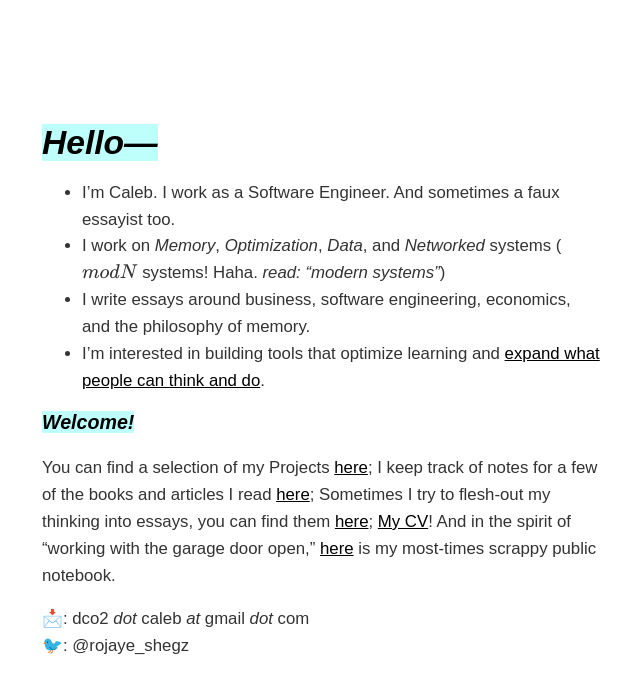
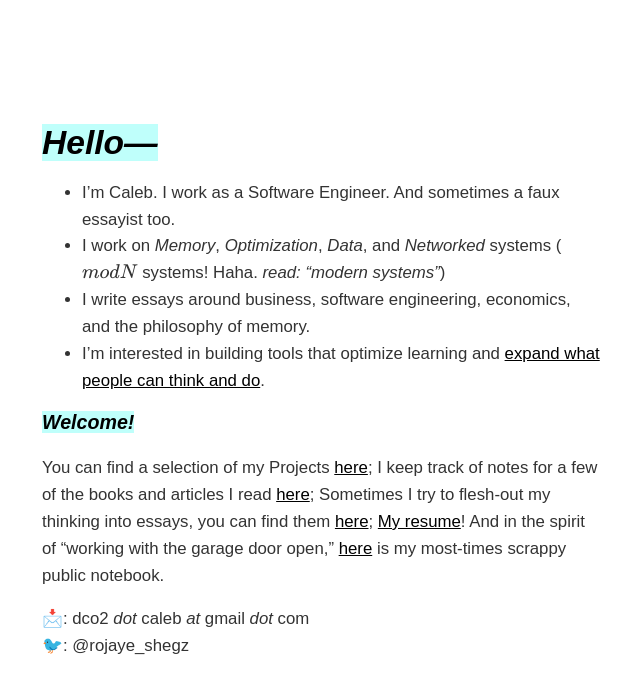
Before and after one commit to dCO2/rococo, a Jekyll site: the page built from index.md, in a window 1280 px wide. Shown: the top 694 px of the page, without its empty margins (334-974 px from the left). Built offline with Jekyll 4.4.1, drawn with Linux system fonts in a browser that asks for light colours; some web fonts are replaced; formulas are drawn with MathJax 3.

Commit message:
Update index.md

```diff
--- a/index.md
+++ b/index.md
@@ -15,7 +15,7 @@ title: Home
 
 <h3 style="background-color: #00ffef40;display: inline;"><em>Welcome!</em></h3>
 
-You can find a selection of my Projects [here](/projects/); I keep track of notes for a few of the books and articles I read [here](/booknotes/); Sometimes I try to flesh-out my thinking into essays, you can find them [here](/essays/); [My CV](/CV/)! And in the spirit of "working with the garage door open," [here](/notes/) is my most-times scrappy public notebook.
+You can find a selection of my Projects [here](/projects/); I keep track of notes for a few of the books and articles I read [here](/booknotes/); Sometimes I try to flesh-out my thinking into essays, you can find them [here](/essays/); [My resume](/resume.pdf/)! And in the spirit of "working with the garage door open," [here](/notes/) is my most-times scrappy public notebook.
 
 
 📩: dco2 _dot_ caleb _at_ gmail _dot_ com
```
